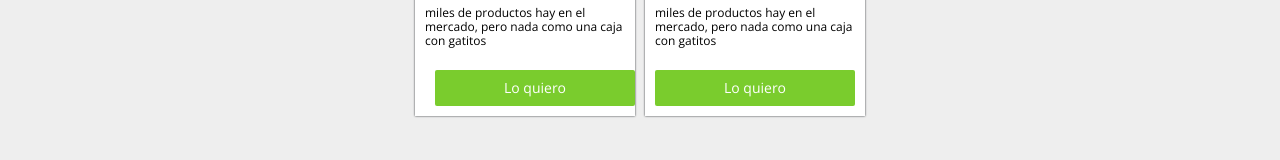
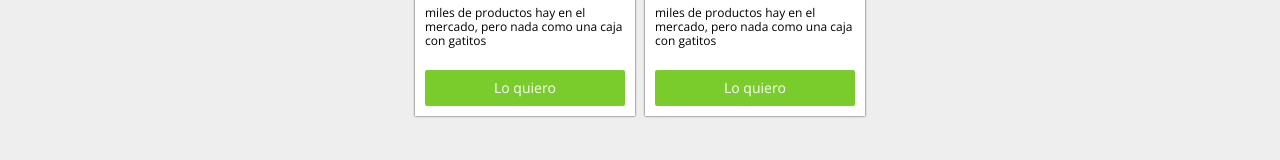
Before and after one commit to JeanMaster/cajaparagatos, a plain HTML site: page index.html in a window 1280 px wide. Shown: the part 596-756 px from the top of the page. Drawn offline with nearby package versions, Linux system fonts and the light colour scheme.

Commit message:
arreglando margen de los botones

```diff
--- a/index.html
+++ b/index.html
@@ -37,7 +37,7 @@
                     </div>
                     <h1>Prodcuto 1</h1>
                     <p>miles de productos hay en el mercado,  pero nada como una caja con gatitos</p>
-                    <a href="venta.html"> <button class="main-button">Lo quiero </button></a>
+                    <a class="button-link" href="venta.html"> <button class="main-button">Lo quiero </button></a>
                 </div>
                 <div class="products-details fadeInup">
                         <img src="./images/box2.png" alt="">
```
